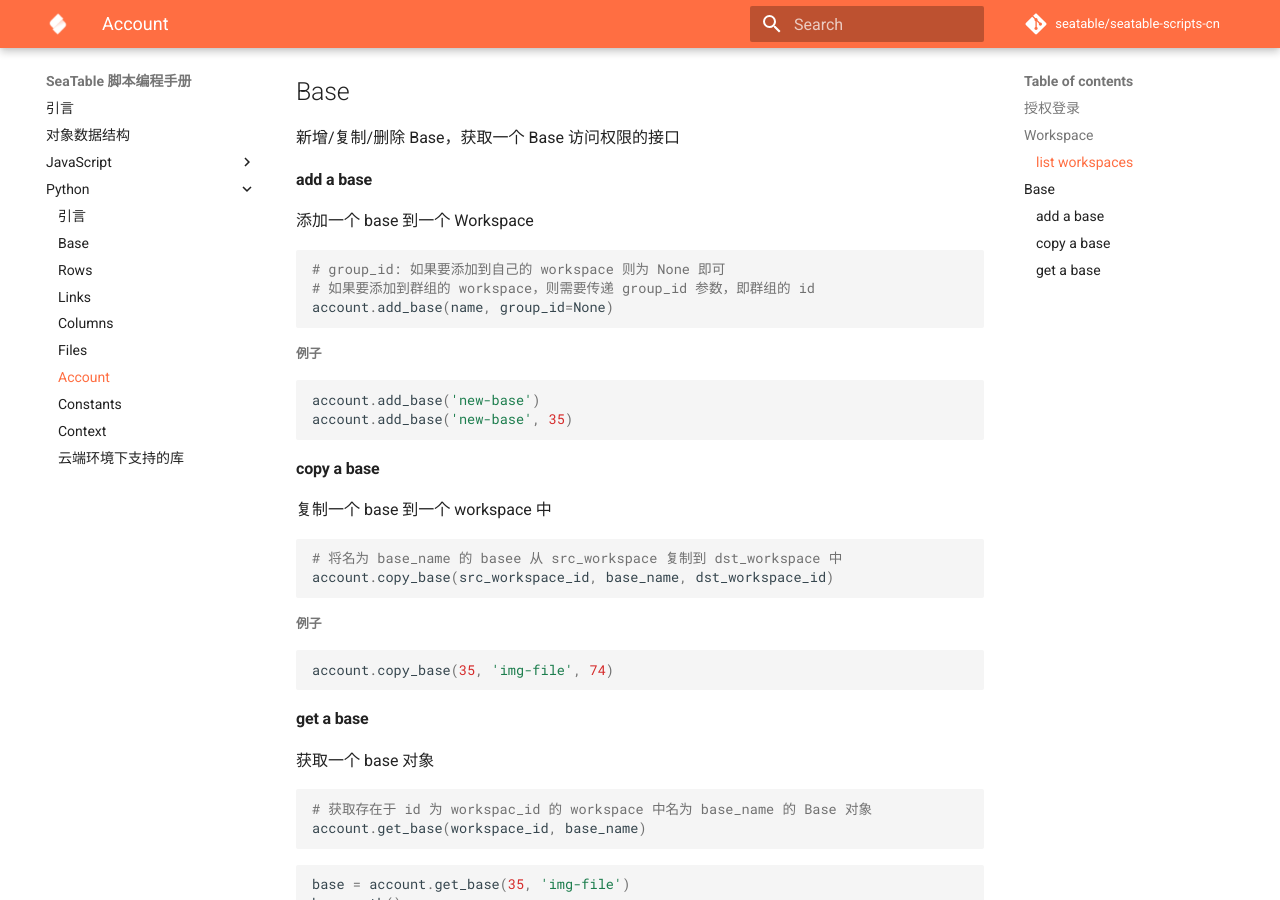
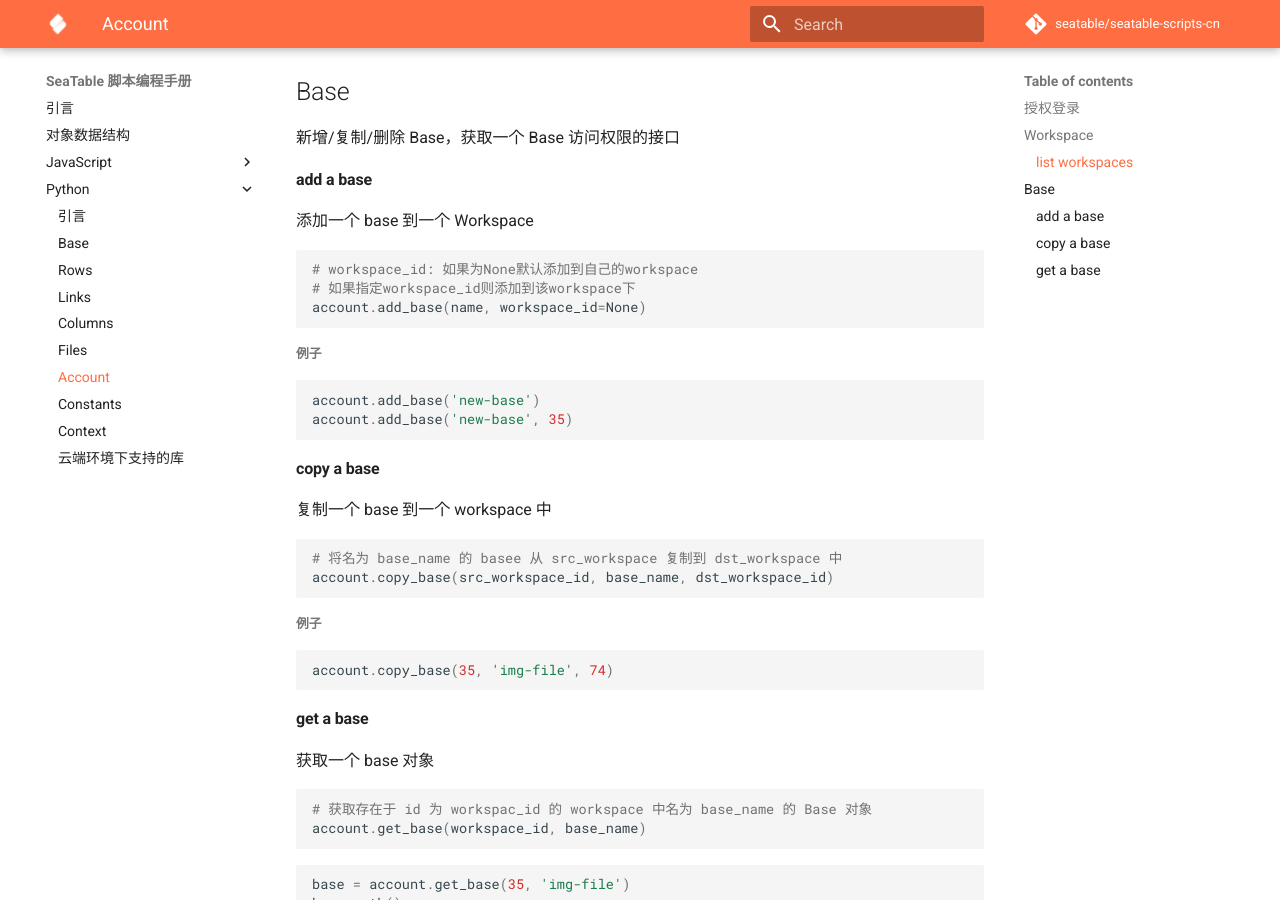
Before and after one commit to seatable/seatable-scripts-cn, an MkDocs documentation site: the page built from manual/python/account.md, in a window 1280 px wide and 900 px high, scrolled down 1325 px. Built offline with MkDocs 1.6.1 and Material for MkDocs 9.7.7, drawn with Linux system fonts in a browser that asks for light colours; comment, search, counter and statistics services are not loaded.

Commit message:
add base with base_name and workspace_id

````diff
--- a/manual/python/account.md
+++ b/manual/python/account.md
@@ -70,9 +70,9 @@
 添加一个 base 到一个 Workspace
 
 ```python
-# group_id: 如果要添加到自己的 workspace 则为 None 即可
-# 如果要添加到群组的 workspace，则需要传递 group_id 参数，即群组的 id
-account.add_base(name, group_id=None)
+# workspace_id: 如果为None默认添加到自己的workspace
+# 如果指定workspace_id则添加到该workspace下
+account.add_base(name, workspace_id=None)
 ```
 
 ##### 例子
````
